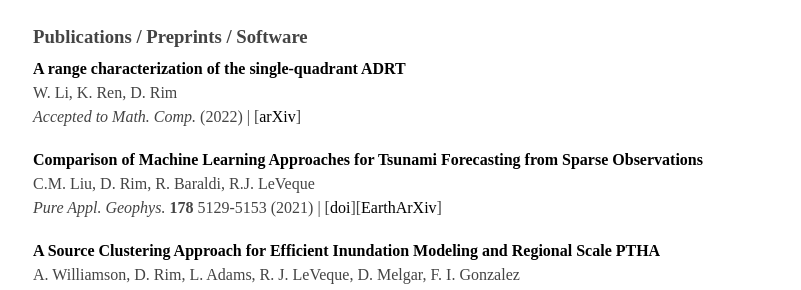
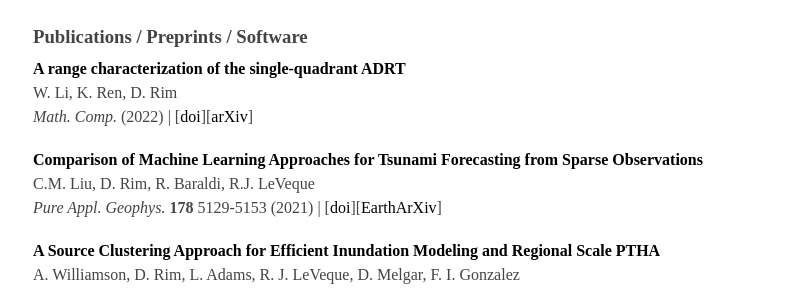
Before and after one commit to dsrim/dsrim.github.io, a Jekyll site: the page built from index.md, in a window 1280 px wide and 900 px high, scrolled down 466 px. Shown: the part 152-442 px from the top of the window, without its empty margins (231-1032 px from the left). Built offline with Jekyll 4.4.1, drawn with Linux system fonts in a browser that asks for light colours.

Commit message:
add doi for math comp article

```diff
--- a/index.md
+++ b/index.md
@@ -74,7 +74,8 @@ pubs:
     - title:    "A range characterization of the single-quadrant ADRT"
       author:   "W. Li, K. Ren, D. Rim"
       arxiv:    "http://arxiv.org/abs/2010.05360"
-      journal:  "Accepted to Math. Comp."
+      doi:      "https://doi.org/10.1090/mcom/3750"
+      journal:  "Math. Comp."
       year:     "2022"
 
     - title:    "Comparison of Machine Learning Approaches for Tsunami Forecasting from Sparse Observations"
```
